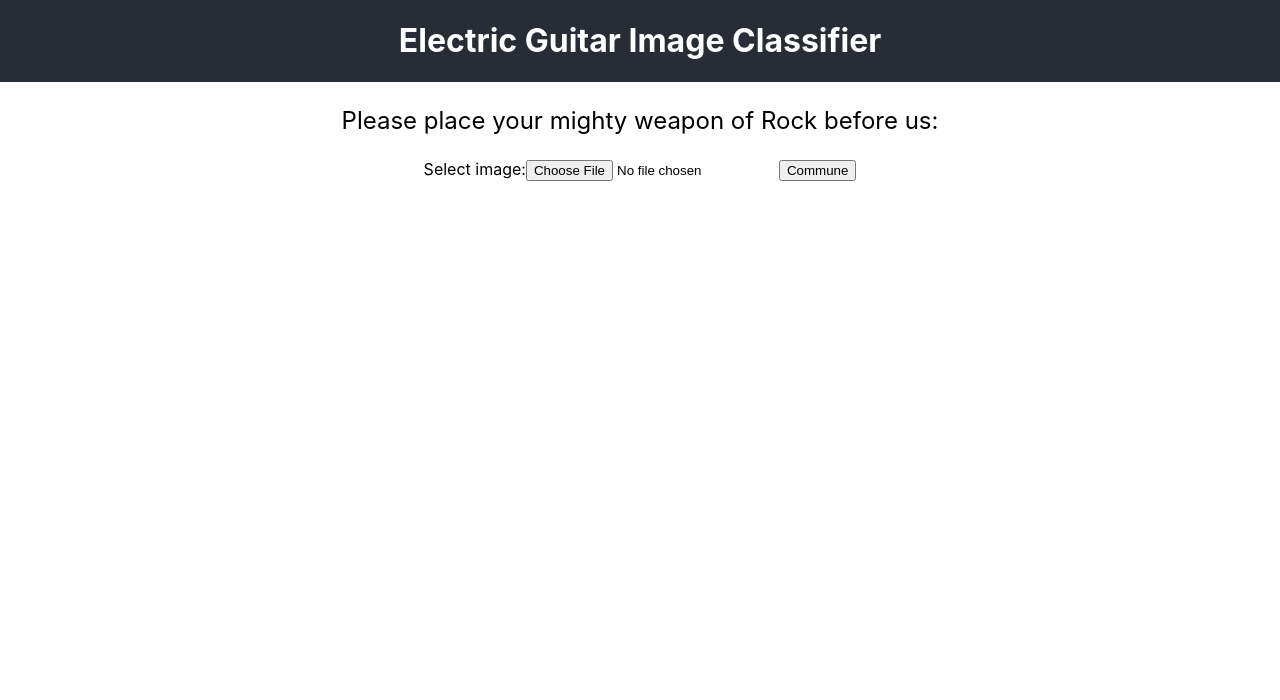
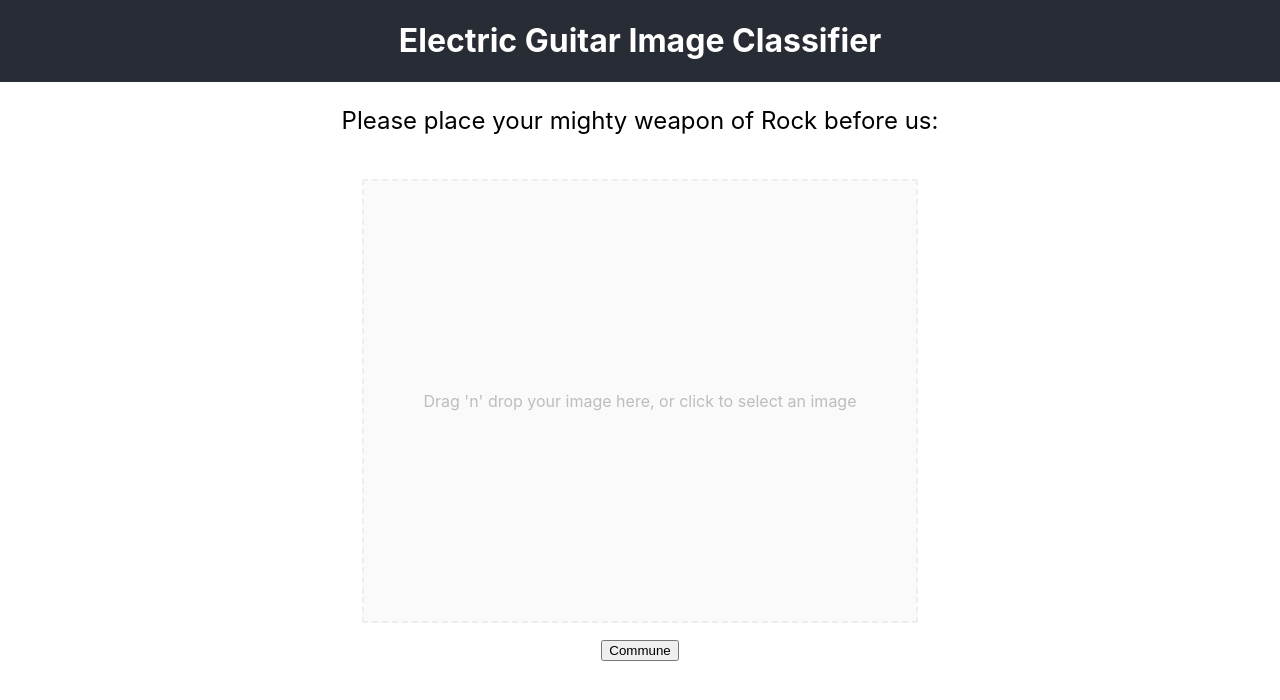
Before and after one commit to HarveyPeachey/final-year-project, a React (Create React App) app: page / in a window 1280 px wide. Shown: the top 700 px of the page. Built offline with nearby package versions, Linux system fonts and the light colour scheme.

Commit message:
added image upload functionality

```diff
--- a/src/ImageUploader/ImageUploader.css
+++ b/src/ImageUploader/ImageUploader.css
@@ -1,3 +1,31 @@
 .ImageUploader {
 
 }
+
+.dropzone {
+  flex: 1;
+  display: flex;
+  flex-direction: column;
+  align-items: center;
+  justify-content: center;
+  padding: 20px;
+  border-width: 2px;
+  border-radius: 2px;
+  border-color: #eeeeee;
+  border-style: dashed;
+  background-color: #fafafa;
+  color: #bdbdbd;
+  outline: none;
+  transition: border .24s ease-in-out;
+  max-width: 32rem;
+  margin: 0 auto 1rem auto;
+  min-height: 50vh;
+}
+
+.dropzone-hidden {
+  display: none;
+}
+
+.dropzone:hover {
+  border-color: #2196f3;;
+}
--- a/src/ImageUploader/ImageUploader.js
+++ b/src/ImageUploader/ImageUploader.js
@@ -1,13 +1,35 @@
+import {useEffect, useState} from 'react';
 import './ImageUploader.css';
 import Button from '../Button/Button'
+import {useDropzone} from 'react-dropzone';
 
 const ImageUploader = () => {
+  const [image, setImage] = useState([]);
+  const {getRootProps, getInputProps} = useDropzone({
+    accept: 'image/jpeg, image/png',
+    maxFiles: 1,
+    onDrop: acceptedFiles => {
+      setImage( Object.assign(acceptedFiles[0], {preview: URL.createObjectURL(acceptedFiles[0])}));
+    }
+  });
+
+  const ImagePreview = () => (<img src={image.preview} alt=''/>);
+
+  useEffect(() => () => {
+    URL.revokeObjectURL(image.preview);
+  }, [image]);
+
   return (
+    <>
+    <ImagePreview/>
     <form>
-     <label for="img">Select image:</label>
-     <input type="file" id="img" name="img" accept="image/*" />
+      <div {...getRootProps({className: `${image.length === 0 ? 'dropzone' : 'dropzone-hidden'}`})}>
+        <input {...getInputProps()} />
+        <p>Drag 'n' drop your image here, or click to select an image</p>
+      </div>
      <Button text="Commune"/>
     </form>
+    </>
   );
 }
 
```
